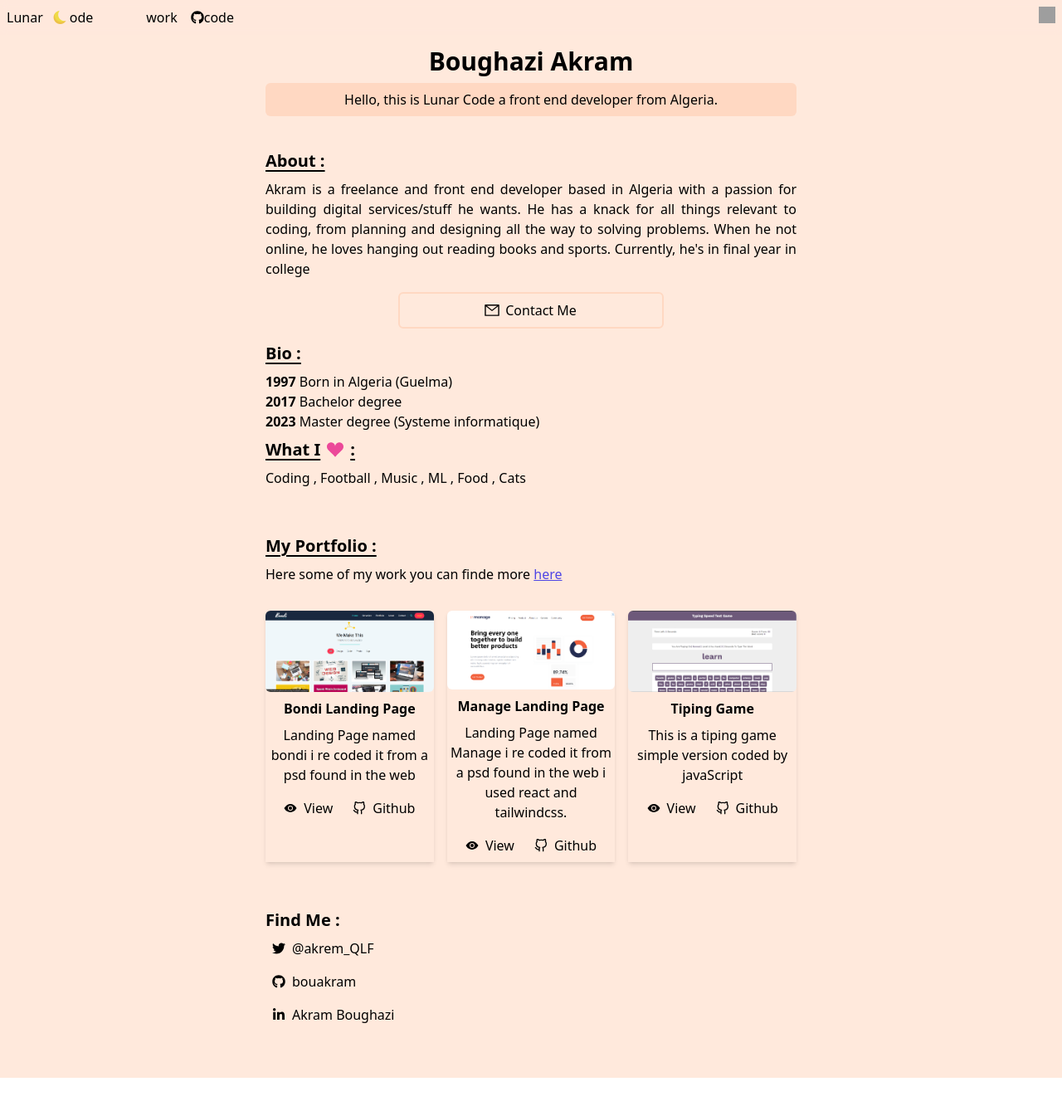
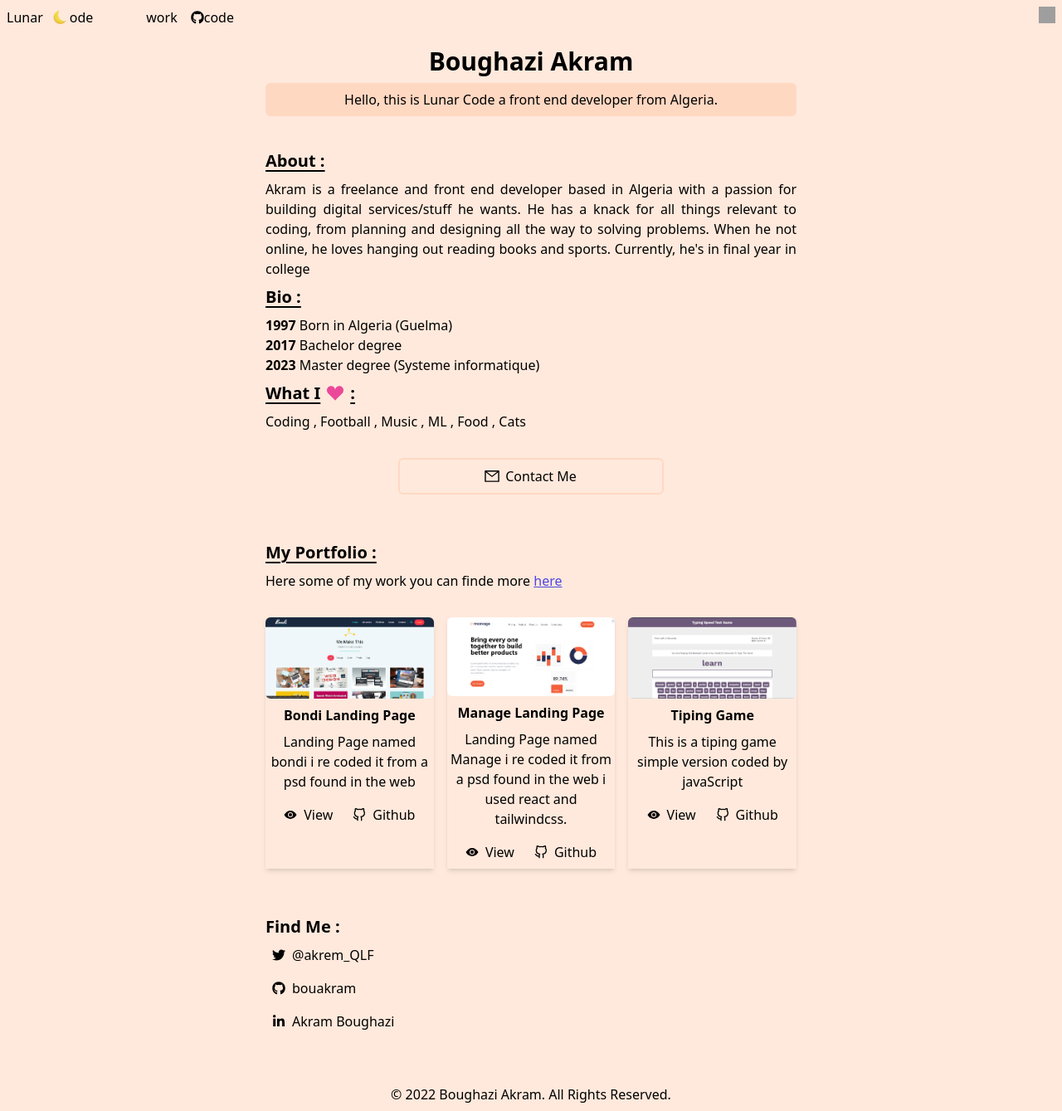
Before and after one commit to bouakram/Portfolio-v1, a React (Create React App) app: page / in a window 1280 px wide. Shown: the whole page at 83% size. Before the commit the page ends 1299 px from the top, so only its background shows below. Built offline with nearby package versions, Linux system fonts and the light colour scheme; grey boxes are pictures that could not be loaded.

Commit message:
adding footer and fixing some ux

```diff
--- a/src/App.js
+++ b/src/App.js
@@ -6,6 +6,7 @@ import { Routes, Route } from "react-router-dom"
 import Home from './components/Home';
 import MainPortfolio from './components/MainPortfolio';
 import Contact from './components/Contact';
+import Footer from './components/Footer';
 
 function App() {
   const [darkmode , setDarkMode] = useState("")
@@ -33,6 +34,7 @@ function App() {
       <Route path='/portfolio' element={<MainPortfolio />}/>
       </Routes>
       <Contact opened={open} toggle={toggleForm}/>
+      <Footer/>
     </div>
     </div>
   );
--- a/src/components/Contact.jsx
+++ b/src/components/Contact.jsx
@@ -31,17 +31,17 @@ const toggleError = ()=>{setError(false)}
     {props.opened ? null :<motion.button onClick={props.toggle} className='md:hidden fixed bottom-1 right-1 z-10 rounded-full bg-secLightBg p-4 dark:bg-secDarkBG dark:text-white'><AiOutlineMail className='dark:text-white'/></motion.button>}
       {props.opened ? <div className=''>
       <motion.form initial={{x : 0 , y : 0 , opacity : 0 , scale : 0.2}} animate={{opacity : 1 , scale : 1}} transition={{duration : 0.3 , ease : 'easeInOut'}} ref={form} onSubmit={sendEmail} className='z-20 fixed top-0 flex justify-center flex-col w-full h-full  bg-secLightBg dark:bg-secDarkBG dark:text-slate-300 md:py-10 md:px-52 p-10 rounded-md '>
-        <input type="text" name="user_name" placeholder='Name' className='mb-4 focus:outline-none focus:ring focus:ring-indigo-500 bg-transparent border-b-2 placeholder:italic placeholder:text-slate-700 dark:placeholder:text-slate-300 dark:bg-secDarkBG dark:text-slate-300 focus:rounded-md focus:border-b-0' />
-        <input type="email" name="user_email" placeholder='you@gmail.com' className='peer invalid:focus:ring-pink-600 focus:outline-none focus:ring focus:ring-indigo-500 bg-transparent border-b-2 placeholder:italic placeholder:text-slate-700 dark:placeholder:text-slate-300 dark:bg-secDarkBG0 dark:text-slate-300 focus:rounded-md focus:border-b-0' />
+        <input type="text" name="user_name" placeholder='Name' className='mb-4 focus:outline-none   bg-transparent border-b-2 placeholder:italic placeholder:text-slate-700 dark:placeholder:text-slate-300 dark:bg-secDarkBG dark:text-slate-300 focus:rounded-md' />
+        <input type="email" name="user_email" placeholder='you@gmail.com' className='peer invalid:focus:ring-pink-600 invalid:focus:border-b-pink-600 focus:outline-none  bg-transparent border-b-2 placeholder:italic placeholder:text-slate-700 dark:placeholder:text-slate-300 dark:bg-secDarkBG0 dark:text-slate-300 focus:rounded-md' />
         <p class="mt-2 invisible peer-invalid:visible text-pink-600 text-sm">
           Please provide a valid email address.
         </p>
-        <textarea name="message" placeholder='Message' className='focus:outline-none focus:ring focus:ring-indigo-500 bg-transparent border-b-2 placeholder:italic placeholder:text-slate-700 dark:placeholder:text-slate-300 dark:bg-secDarkBG dark:text-slate-300 focus:rounded-md focus:border-b-0' />
+        <textarea name="message" placeholder='Message' className='focus:outline-none   bg-transparent border-b-2 placeholder:italic placeholder:text-slate-700 dark:placeholder:text-slate-300 dark:bg-secDarkBG dark:text-slate-300 focus:rounded-md' />
 
-        <motion.button whileTap={{ scale: 0.97 }} className='p-2 mt-4 bg-lightBG rounded-md dark:bg-darkBG'><input type="submit" value="Send" className='cursor-pointer dark:text-slate-300' /></motion.button>
+        <motion.button whileTap={{ scale: 0.97 }} className='p-2 mt-4 bg-lightBG rounded-md dark:bg-darkBG hover:shadow-lg'><input type="submit" value="Send" className='cursor-pointer dark:text-slate-300' /></motion.button>
         <motion.button whileTap={{ scale: 0.97 }} onClick={()=>{props.toggle()
             toggleSend()
-            toggleError()}} className='p-2 mt-4 ring-1 ring-indigo-500 rounded-md '>Close</motion.button>
+            toggleError()}} className='p-2 mt-4 ring-1 ring-indigo-500 rounded-md hover:shadow-lg '>Close</motion.button>
         {HasSend ? <p className='text-green-500 font-light'> your message has sent successfully . i will reply you soon</p> : null}
         {Error ? <p className='text-pink-600 font-light'> Opps !! there is a probleme , please try againe later <small>{errormess}</small></p> : null}
       </motion.form></div> : null}
--- /dev/null
+++ b/src/components/Footer.jsx
@@ -0,0 +1,11 @@
+import React from 'react'
+
+function Footer() {
+  return (
+    <div>
+        <p className='text-center bottom-0 font-light dark:text-white mb-2'>© 2022 Boughazi Akram. All Rights Reserved.</p>
+    </div>
+  )
+}
+
+export default Footer
--- a/src/components/MainSection.jsx
+++ b/src/components/MainSection.jsx
@@ -21,7 +21,6 @@ function MainSection(props) {
     <div>
         <h1 className='text-xl font-bold my-2 underline underline-offset-4 decoration-2'>About :</h1>
         <p className='text-justify'>Akram is a freelance and front end developer based in Algeria with a passion for building digital services/stuff he wants. He has a knack for all things relevant to coding, from planning and designing all the way to solving problems. When he not online, he loves hanging out reading books and sports. Currently, he's in final year in college</p>
-        <button onClick={props.toggle} className='hidden md:w-1/2 relative md:translate-x-[-50%] md:left-1/2 p-2 border-2 rounded-md border-secLightBg dark:border-secDarkBG hover:bg-secLightBg dark:text-white md:flex items-center justify-center dark:hover:bg-secDarkBG my-4'><AiOutlineMail className='dark:text-white mr-2 scale-125'/> Contact Me</button>
         <h1 className='text-xl font-bold my-2 underline underline-offset-4 decoration-2'>Bio :</h1>
         <ul className=''>
             <li><b>1997</b> Born in Algeria (Guelma)</li>
@@ -30,6 +29,7 @@ function MainSection(props) {
         </ul>
         <h1 className='my-2 text-xl font-bold flex items-center underline underline-offset-4 decoration-2'>What I <BsSuitHeartFill className=' mx-2 text-pink-500'/> :</h1>
         <p className='text-justify'>Coding , Football , Music , ML , Food , Cats</p>
+        <button onClick={props.toggle} className='hidden md:w-1/2 relative md:translate-x-[-50%] md:left-1/2 p-2 border-2 rounded-md border-secLightBg dark:border-secDarkBG hover:bg-secLightBg dark:text-white md:flex items-center justify-center dark:hover:bg-secDarkBG my-8'><AiOutlineMail className='dark:text-white mr-2 scale-125'/> Contact Me</button>
     </div>
     </motion.div>
   )
```
